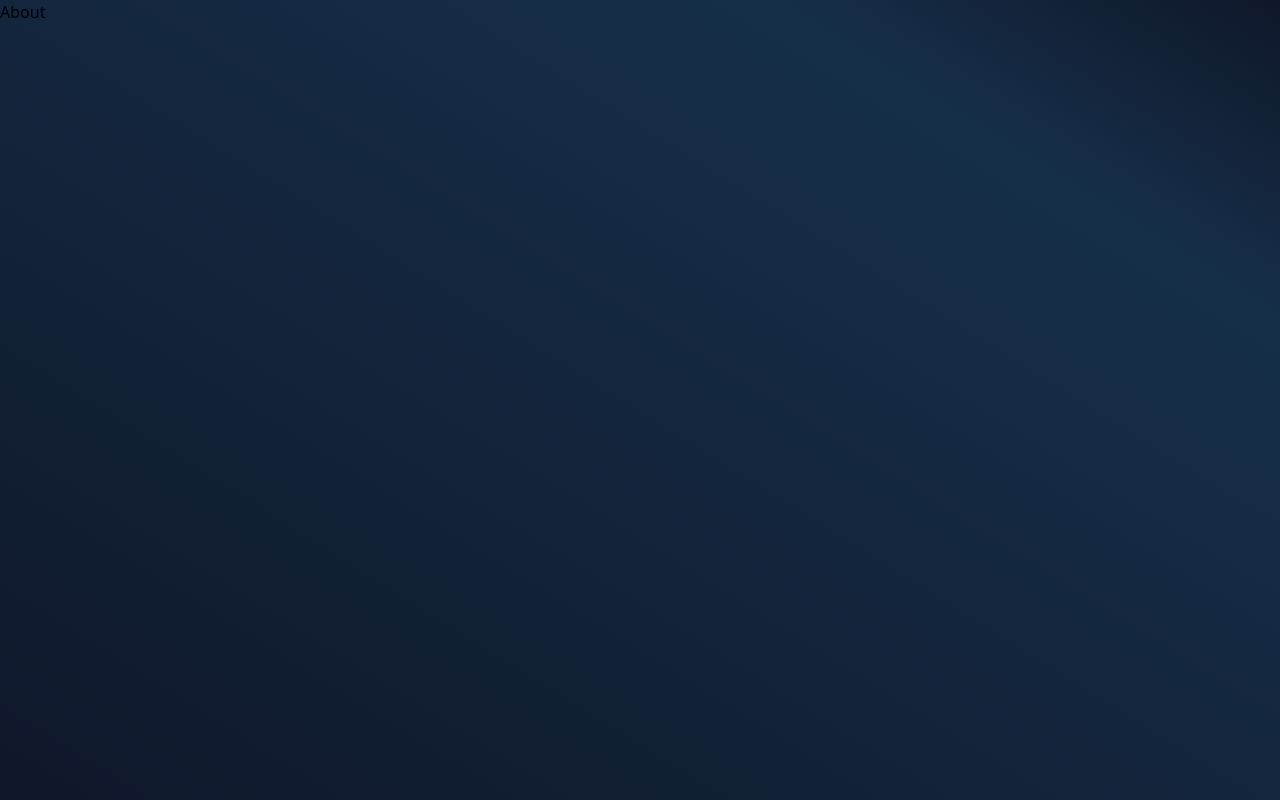
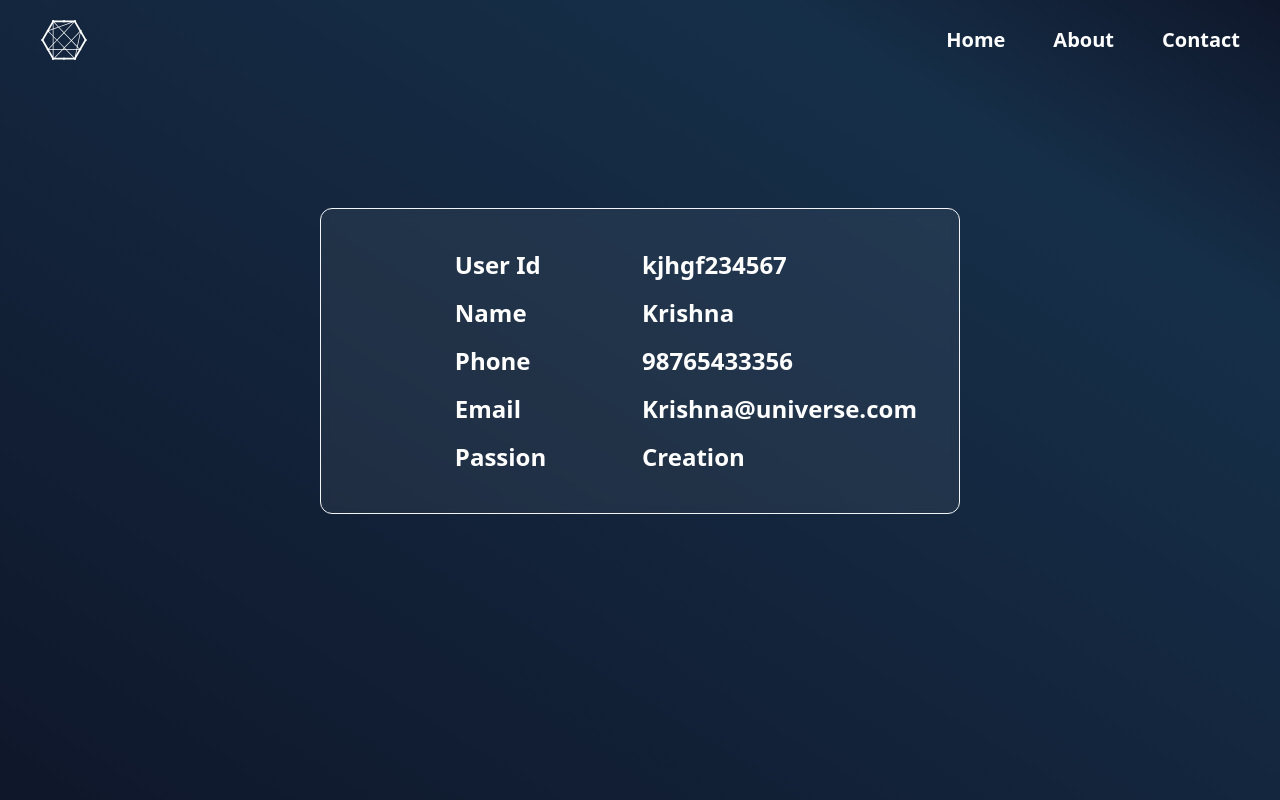
Before and after one commit to Maestgion/write-to-me-frontend, a React (Create React App) app: page /about in a window 1280 px wide. Built offline with nearby package versions, Linux system fonts and the light colour scheme.

Commit message:
Ui-updates

```diff
--- a/src/Components/About.js
+++ b/src/Components/About.js
@@ -1,10 +1,44 @@
 import React from 'react'
+import Navbar from './Navbar'
 
 const About = () => {
   return (
     <div className='h-[100vh]' style={{
       backgroundImage: "linear-gradient(to bottom left, #0F172A 0%, #162F49 20%, #0F172A 100%)",
-    }}>About</div>
+    }}>
+
+      <Navbar/>
+
+      <div className=' w-[50vw] p-10 bg-gray-400  backdrop-filter backdrop-blur-sm bg-opacity-10 border border-gray-100 rounded-xl mx-auto my-[10vw] grid grid-cols-2  place-items-center align-items-center'>
+
+        <div className='flex flex-col gap-4 font-bold text-white text-2xl '>
+          <p>
+            User Id
+          </p>
+          <p>
+            Name
+          </p>
+          <p>
+            Phone
+          </p>
+          <p>
+            Email
+          </p>
+          <p>
+            Passion
+          </p>
+        </div>
+
+        <div className="flex flex-col gap-4 font-bold text-white text-2xl">
+          <p>kjhgf234567</p>
+          <p>Krishna</p>
+          <p>98765433356</p>
+          <p>Krishna@universe.com</p>
+          <p>Creation</p>
+        </div>
+      </div>
+
+    </div>
   )
 }
 
```
